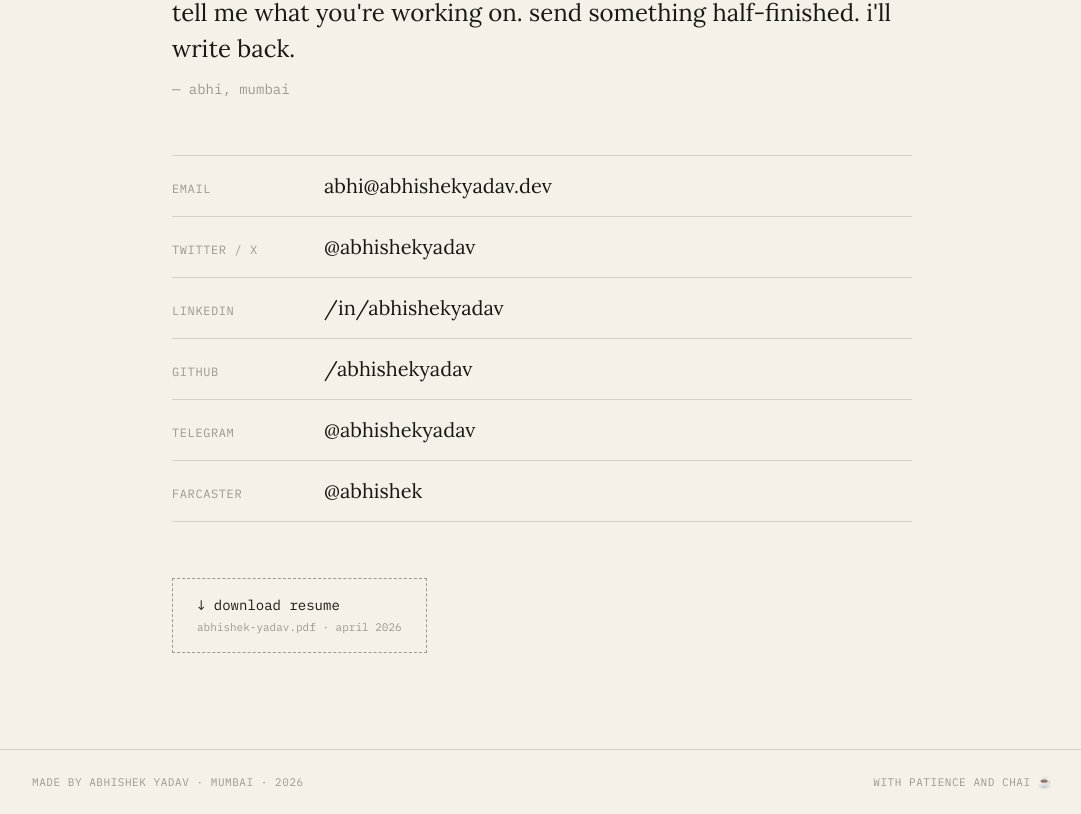
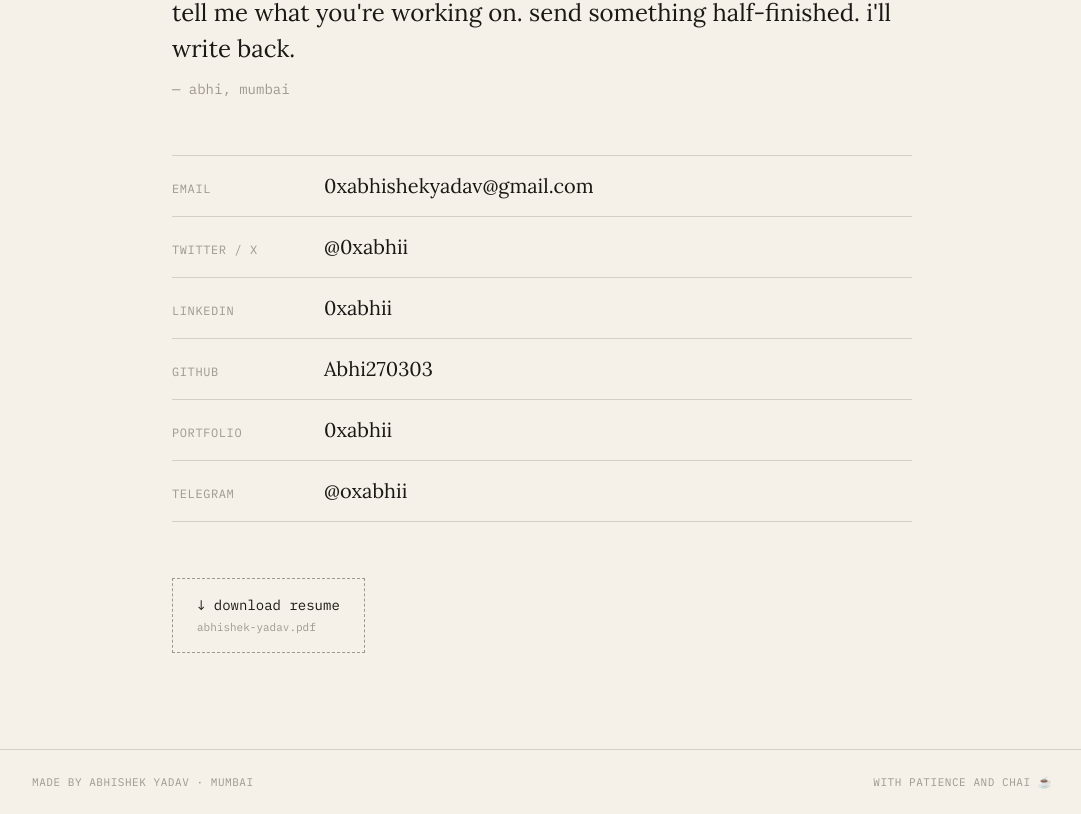
Before and after one commit to Abhi270303/personal-site, a React (Vite) app: page /contact in a window 1280 px wide. Shown: the part 324-1138 px from the top of the page, without its empty margins (98-1179 px from the left). Built offline with nearby package versions, Linux system fonts and the light colour scheme.

Commit message:
Update footer and contact page with new social links and remove outdated information

```diff
--- a/src/components/Footer.tsx
+++ b/src/components/Footer.tsx
@@ -3,7 +3,7 @@ export default function Footer() {
     <footer className="border-t border-ink/15">
       <div className="mx-auto flex max-w-[1100px] flex-col items-start justify-between gap-3 px-6 py-6 md:flex-row md:items-center md:px-10">
         <p className="font-mono text-[11px] uppercase tracking-wider text-muted">
-          made by abhishek yadav · mumbai · 2026
+          made by abhishek yadav · mumbai
         </p>
         <p className="font-mono text-[11px] uppercase tracking-wider text-muted">
           with patience and chai ☕
--- a/src/pages/ContactPage.tsx
+++ b/src/pages/ContactPage.tsx
@@ -1,10 +1,11 @@
 const SOCIALS = [
-  { platform: "email", handle: "abhi@abhishekyadav.dev", href: "mailto:abhi@abhishekyadav.dev" },
-  { platform: "twitter / x", handle: "@abhishekyadav", href: "#" },
-  { platform: "linkedin", handle: "/in/abhishekyadav", href: "#" },
-  { platform: "github", handle: "/abhishekyadav", href: "#" },
-  { platform: "telegram", handle: "@abhishekyadav", href: "#" },
-  { platform: "farcaster", handle: "@abhishek", href: "#" },
+  { platform: "email", handle: "0xabhishekyadav@gmail.com", href: "mailto:0xabhishekyadav@gmail.com" },
+  { platform: "twitter / x", handle: "@0xabhii", href: "https://x.com/0xabhii" },
+  { platform: "linkedin", handle: "0xabhii", href: "https://www.linkedin.com/in/abhishek-yadav-a567a3250/" },
+  { platform: "github", handle: "Abhi270303", href: "https://github.com/Abhi270303" },
+  { platform: "portfolio", handle: "0xabhii", href: "https://bento.me/0xabhii" },
+  { platform: "telegram", handle: "@oxabhii", href: "https://t.me/that_abhii" },
+  // { platform: "farcaster", handle: "@abhishek", href: "#" },
 ];
 
 export default function ContactPage() {
@@ -32,6 +33,8 @@ export default function ContactPage() {
           >
             <a
               href={s.href}
+              target="_blank"
+              rel="noopener noreferrer"
               className="flex flex-col gap-1 hover:text-rust md:flex-row md:items-baseline md:gap-6"
             >
               <span className="font-mono text-[12px] uppercase tracking-wider text-muted md:w-32 md:shrink-0 group-hover:text-rust">
@@ -46,12 +49,13 @@ export default function ContactPage() {
       </ul>
 
       <a
-        href="#"
+        href="/abhishek-yadav.pdf"
+        download
         className="mt-14 inline-block border border-dashed border-ink/40 px-6 py-4 hover:border-rust hover:text-rust"
       >
         <div className="font-mono text-sm">↓ download resume</div>
         <div className="mt-1 font-mono text-[11px] text-muted">
-          abhishek-yadav.pdf · april 2026
+          abhishek-yadav.pdf
         </div>
       </a>
     </section>
```
Also changed, not shown: 1 other file (tests, documents, lock files or other folders).
